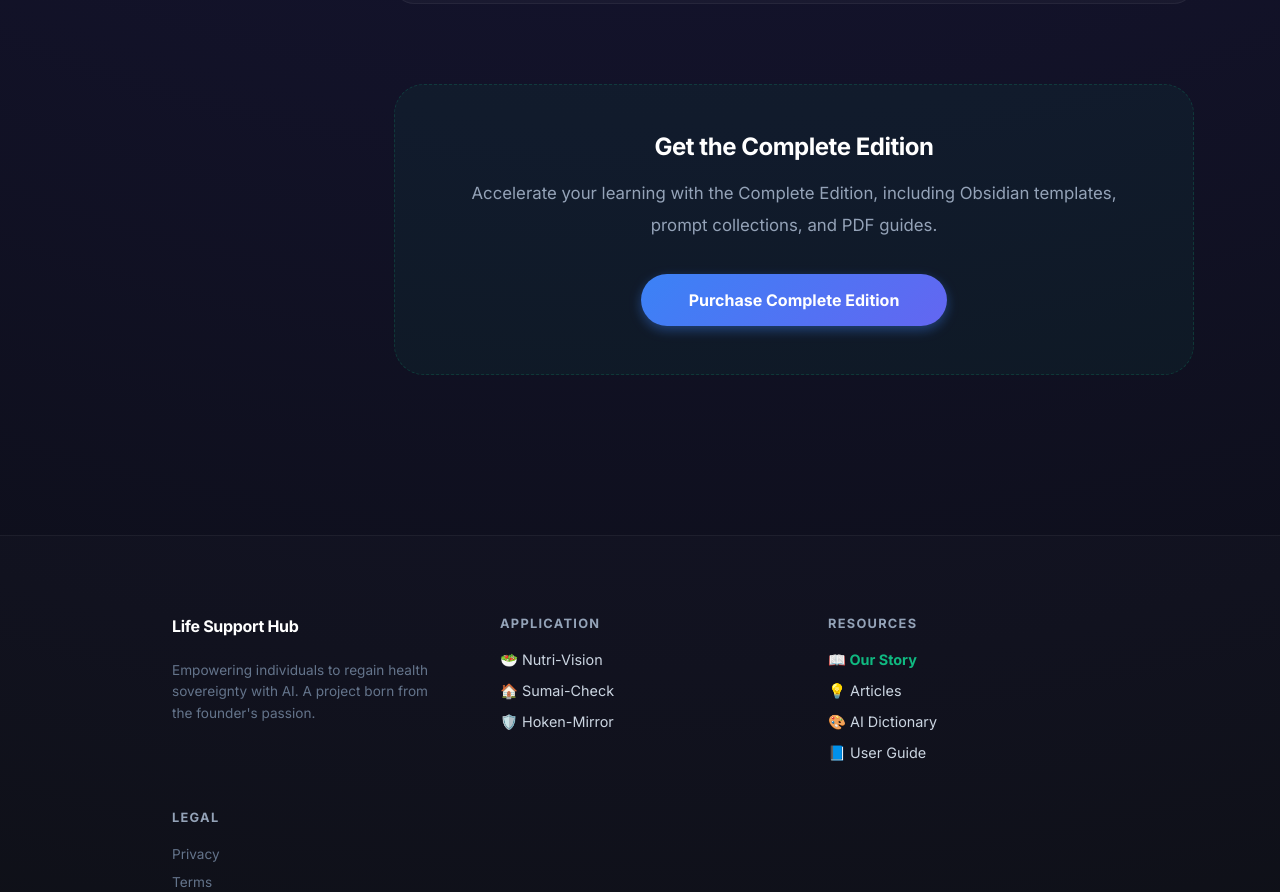
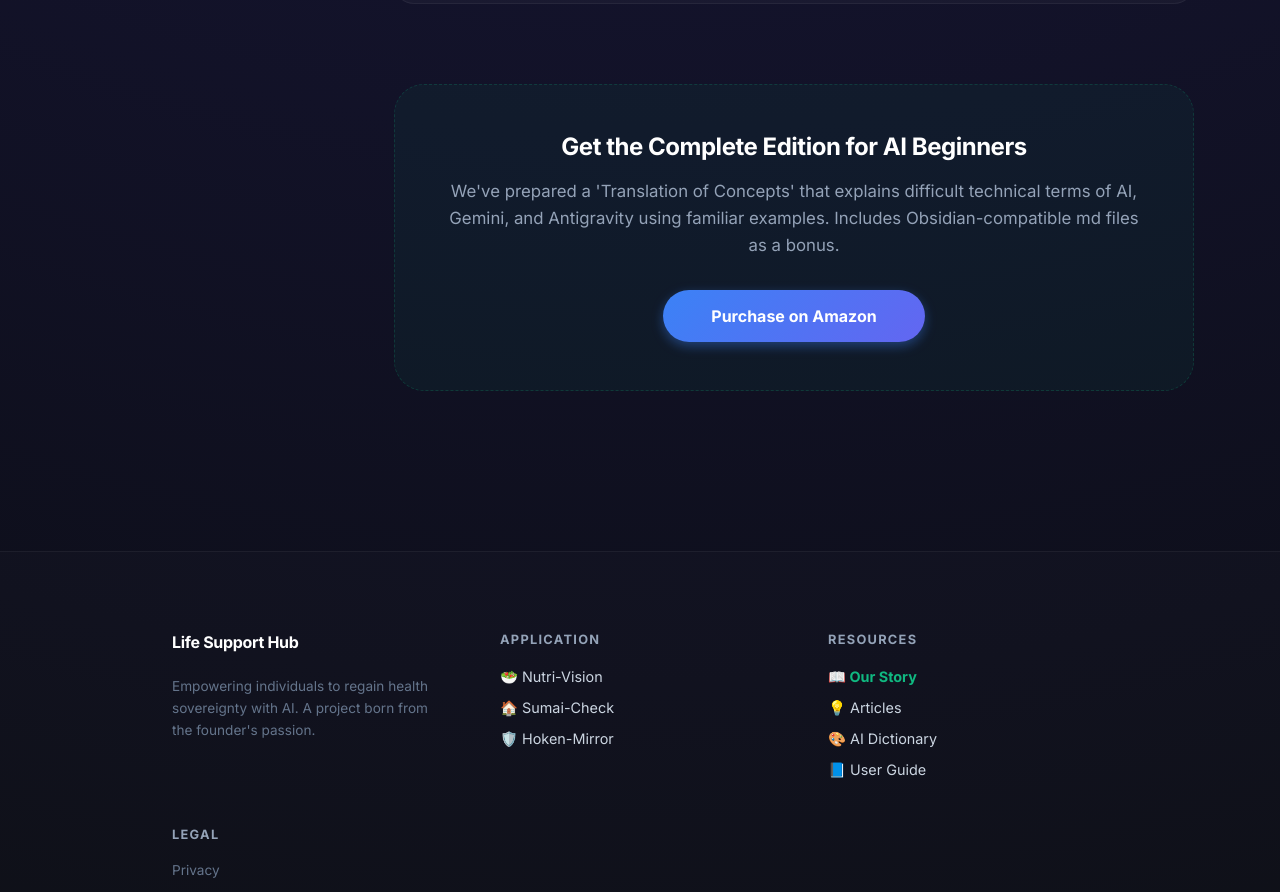
Before and after one commit to convini-bach/Life-Support-Project, a Next.js app: page /dictionary in a window 1280 px wide. Shown: the part 1544-2436 px from the top of the page. Built offline with nearby package versions, Linux system fonts and the light colour scheme.

Commit message:
docs: update dictionary page with amazon link and new promo text

```diff
--- a/src/app/dictionary/page.tsx
+++ b/src/app/dictionary/page.tsx
@@ -72,15 +72,19 @@ export default function DictionaryIndex() {
 
       <div style={{ marginTop: '5rem', padding: '3rem', background: 'rgba(16, 185, 129, 0.05)', borderRadius: '30px', border: '1px dashed rgba(16, 185, 129, 0.2)', textAlign: 'center' }}>
         <h2 style={{ border: 'none', padding: 0, marginTop: 0, fontSize: '1.5rem', marginBottom: '1rem' }}>
-          {lang === 'ja' ? "すべてを網羅した「完全版」を手に入れませんか？" : "Get the Complete Edition"}
+          {lang === 'ja' ? "初めてAIに触れる方向けの辞書の完全版を手に入れませんか？" : "Get the Complete Edition for AI Beginners"}
         </h2>
-        <p style={{ color: '#94a3b8', marginBottom: '2rem' }}>
+        <p style={{ color: '#94a3b8', marginBottom: '2rem', lineHeight: '1.6' }}>
           {lang === 'ja'
-            ? "このガイドの実践をさらに加速させる、Obsidain専用テンプレート、プロンプト集、そしてオフラインでも読めるPDFを同梱した「完全版」を販売中です。"
-            : "Accelerate your learning with the Complete Edition, including Obsidian templates, prompt collections, and PDF guides."}
+            ? "導入としてAI、Gemini、Antigravityの難しい技術用語を慣れ親しんだ例で解説をする「概念の翻訳書」をご準備しました。Obsidian用に活用できるmdファイルを購入特典として活用いただけます。"
+            : "We've prepared a 'Translation of Concepts' that explains difficult technical terms of AI, Gemini, and Antigravity using familiar examples. Includes Obsidian-compatible md files as a bonus."}
         </p>
-        <Link href="https://note.com/convinibach/n/n3b92e13f37d8" className="btn-primary" style={{ padding: '1rem 3rem', borderRadius: '30px', textDecoration: 'none', display: 'inline-block', fontWeight: 'bold' }}>
-          {lang === 'ja' ? "完全版（Obsidian 特典付き）を購入する" : "Purchase Complete Edition"}
+        <Link
+          href="https://www.amazon.co.jp/dp/B0GY1TCB6C"
+          className="btn-primary"
+          style={{ padding: '1rem 3rem', borderRadius: '30px', textDecoration: 'none', display: 'inline-block', fontWeight: 'bold' }}
+        >
+          {lang === 'ja' ? "Amazonで購入する（特典付き）" : "Purchase on Amazon"}
         </Link>
       </div>
 
```
